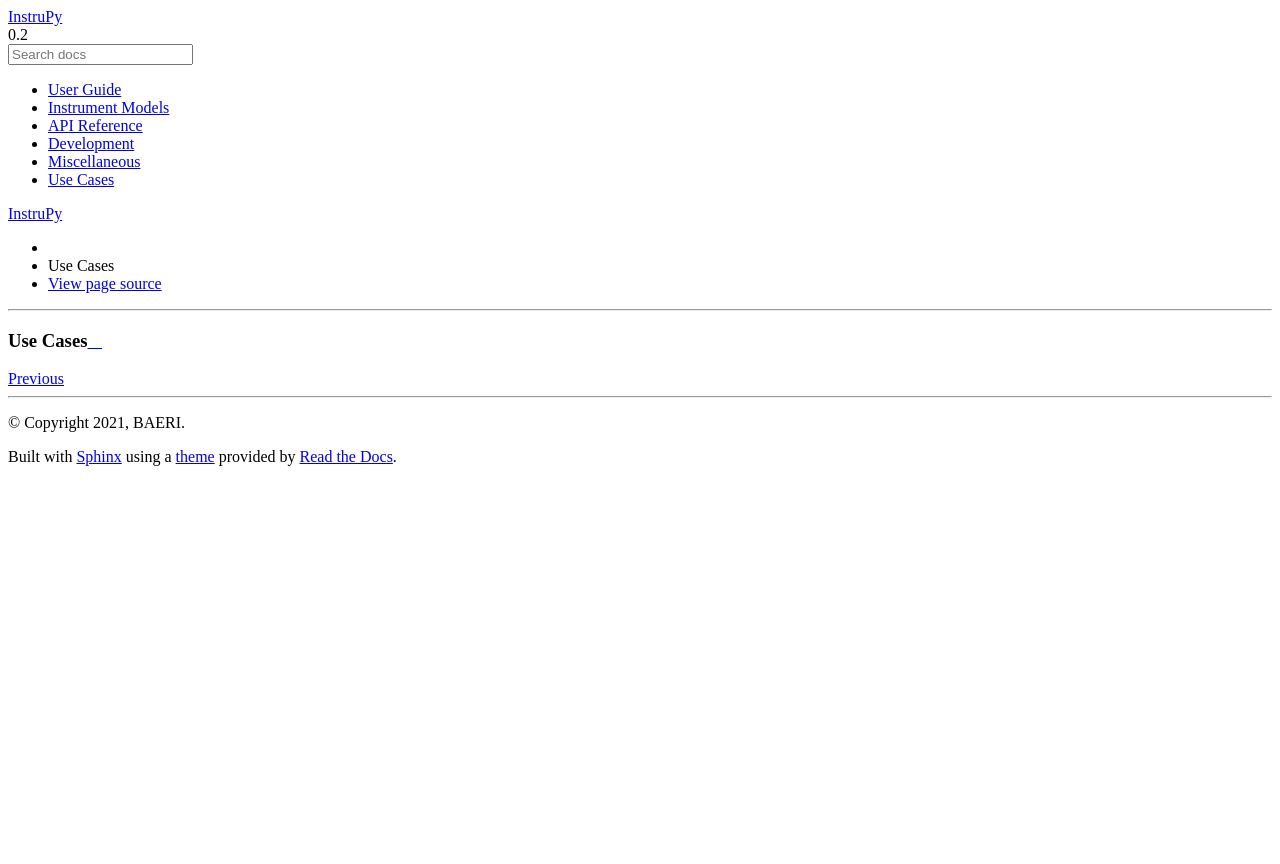
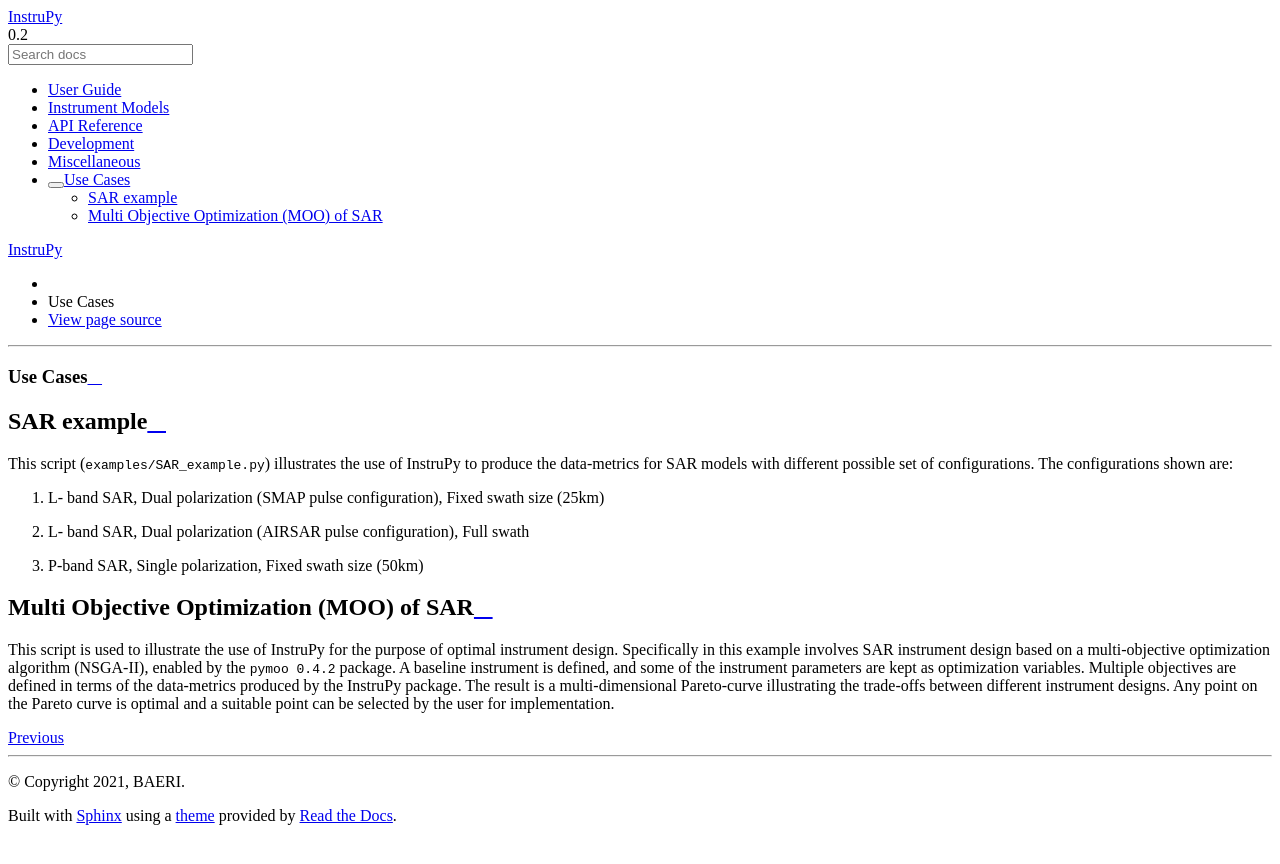
Before and after one commit to EarthObservationSimulator/instrupy, a Sphinx documentation site: the page built from docs/use_cases.rst, in a window 1280 px wide. Shown: the top 864 px of the page. Built offline with Sphinx 7.4.7 and the Read the Docs theme 2.0.0, drawn with Linux system fonts in a browser that asks for light colours.

Commit message:
update moo sar design, docs

```diff
--- a/docs/use_cases.rst
+++ b/docs/use_cases.rst
@@ -2,3 +2,22 @@
 
 Use Cases
 ********************
+
+SAR example
+============
+This script (``examples/SAR_example.py``) illustrates the use of InstruPy to produce the data-metrics for SAR models with
+different possible set of configurations. The configurations shown are:
+
+1.  L- band SAR, Dual polarization (SMAP pulse configuration), Fixed swath size (25km)
+2.  L- band SAR, Dual polarization (AIRSAR pulse configuration), Full swath
+3.  P-band SAR, Single  polarization, Fixed swath size (50km)
+
+Multi Objective Optimization (MOO) of SAR
+==========================================
+
+This script is used to illustrate the use of InstruPy for the purpose of optimal instrument design.
+Specifically in this example involves SAR instrument design based on a multi-objective optimization algorithm (NSGA-II), enabled by the
+``pymoo 0.4.2`` package. A baseline instrument is defined, and some of the instrument parameters are kept as optimization variables.
+Multiple objectives are defined in terms of the data-metrics produced by the InstruPy package.
+The result is a multi-dimensional Pareto-curve illustrating the trade-offs between different instrument designs. Any point on the
+Pareto curve is optimal and a suitable point can be selected by the user for implementation.
```
Also changed, not shown: 3 other files.
